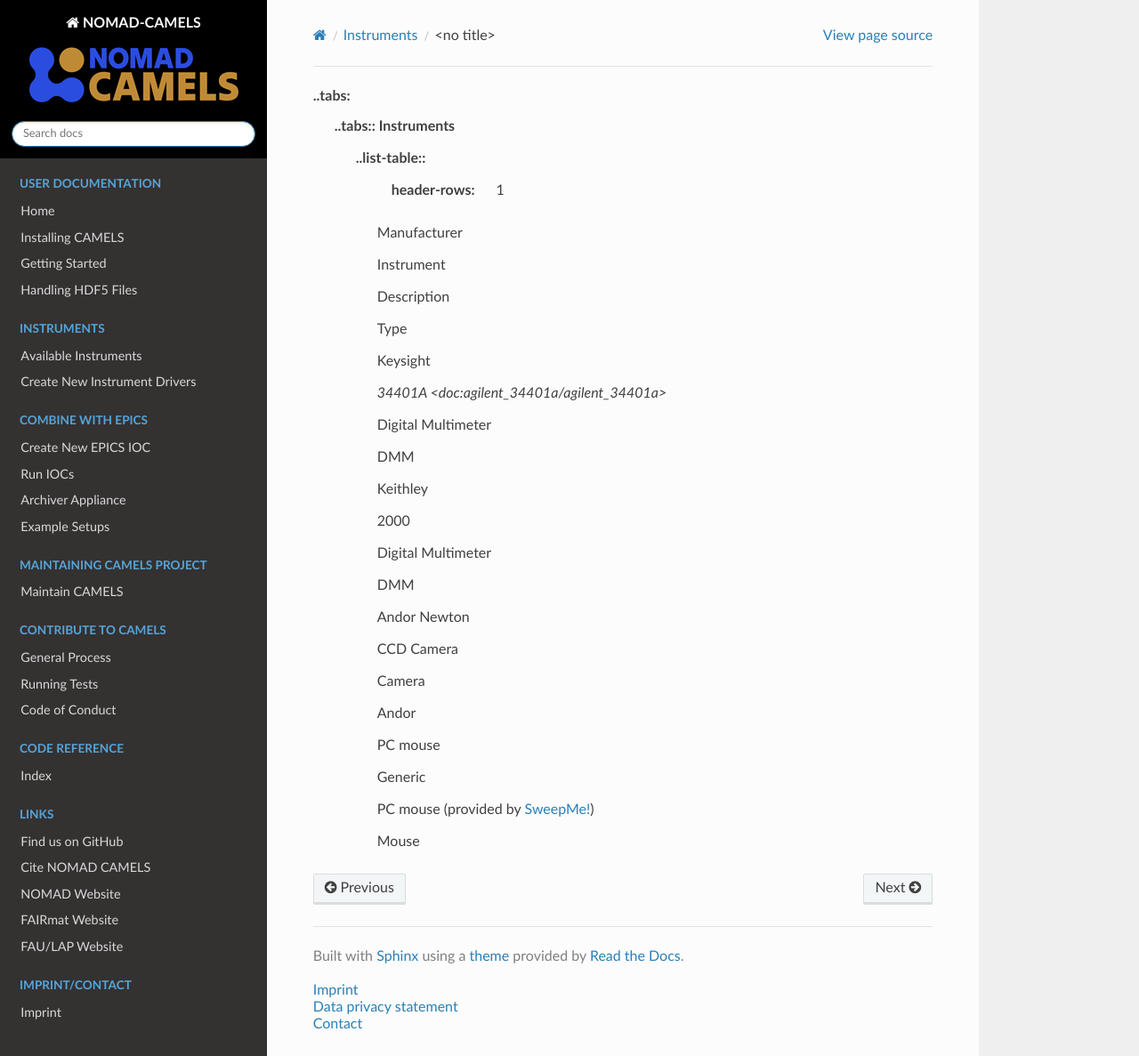
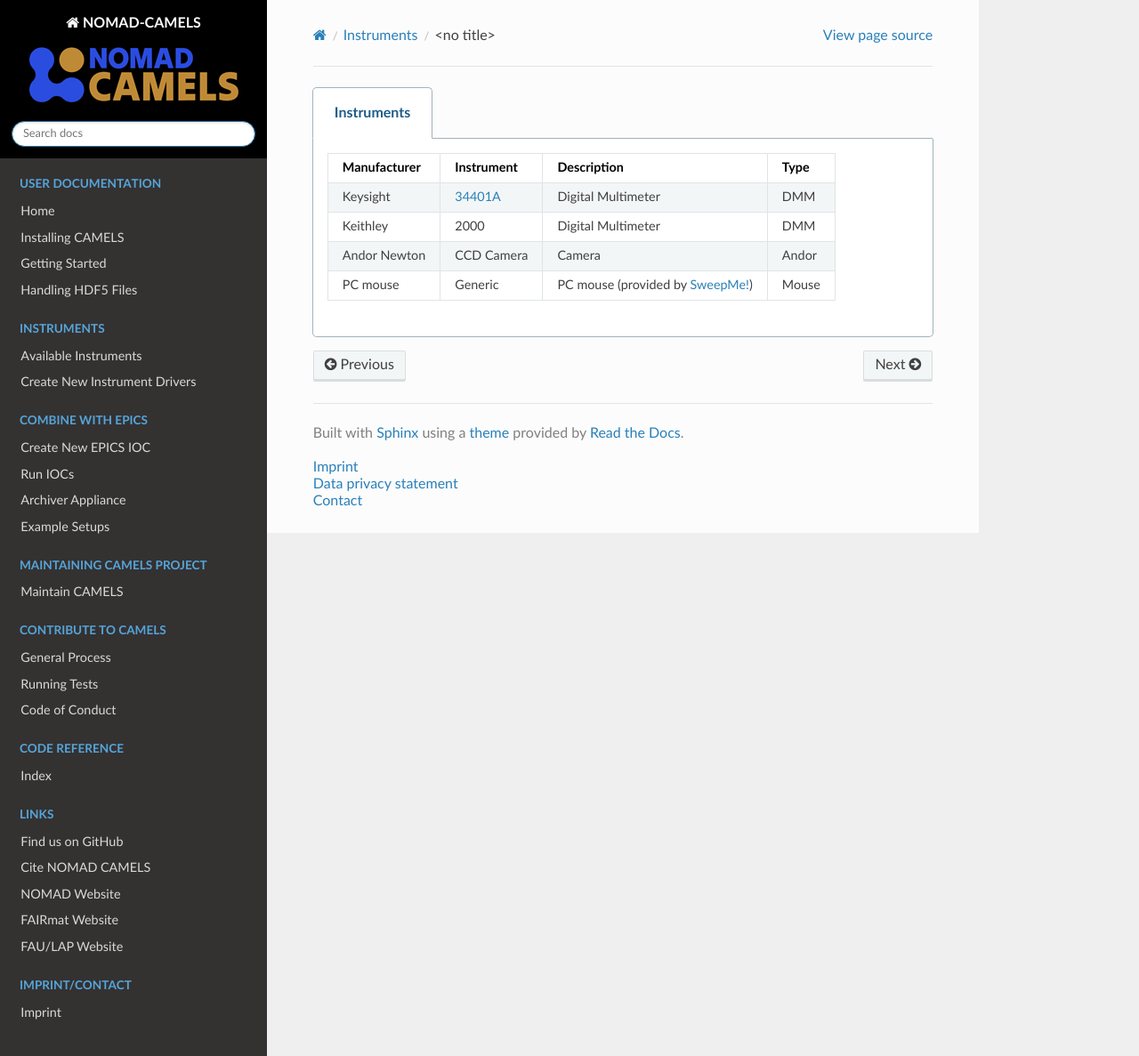
Before and after one commit to FAU-LAP/NOMAD-CAMELS, a Sphinx documentation site: the page built from docs/source/doc/instruments/instruments_table.rst, in a window 1280 px wide and 1187 px high. Shown: the whole window at 89% size. Built offline with Sphinx 7.4.7 and the Read the Docs theme 2.0.0, drawn with Linux system fonts in a browser that asks for light colours; pages that are not in the unit, such as notebooks, are missing from menus.

Commit message:
retry table

```diff
--- a/docs/source/doc/instruments/instruments_table.rst
+++ b/docs/source/doc/instruments/instruments_table.rst
@@ -1,8 +1,10 @@
 .. _sweepme: https://sweep-me.net/
 
-..tabs:
-    ..tabs:: Instruments
-        ..list-table::
+.. tabs::
+
+    .. group-tab:: Instruments
+
+        .. list-table::
             :header-rows: 1
 
             *   - Manufacturer
@@ -10,7 +12,7 @@
                 - Description
                 - Type
             *   - Keysight
-                - `34401A <doc:agilent_34401a/agilent_34401a>`
+                - `34401A <doc:agilent_34401a/agilent_34401a>`_
                 - Digital Multimeter
                 - DMM
             *   - Keithley
```
